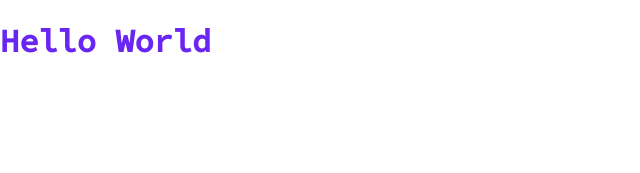
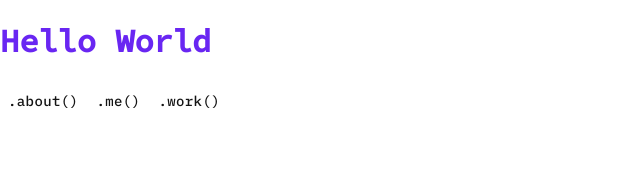
Before and after one commit to yeftanmaa/react-web-portfolio, a React (Create React App) app: page / in a window 1280 px wide. Shown: the top 173 px of the page, without its empty margins (0-640 px from the left). Built offline with nearby package versions, Linux system fonts and the light colour scheme.

Commit message:
Adding atom link component

```diff
--- a/src/App.js
+++ b/src/App.js
@@ -1,10 +1,19 @@
 import React from 'react';
 import '../src/components/sass/global-styles.scss';
+import LinkAbout from './components/atoms/Link/link-about';
+import LinkMe from './components/atoms/Link/link-me';
+import LinkWork from './components/atoms/Link/link-work';
 
 function App() {
   return (
     <div className="App">
       <h1>Hello World</h1>
+      <div>
+        <LinkAbout />
+        <LinkMe />
+        <LinkWork />
+      </div>
+
     </div>
   );
 }
--- /dev/null
+++ b/src/components/atoms/Link/link-about.jsx
@@ -0,0 +1,11 @@
+import React from "react";
+import { Button } from "@mui/material";
+import './styles.scss';
+
+const LinkAbout = () => {
+    return (
+        <Button href="/" className="property">{'.about()'}</Button>
+    );
+}
+
+export default LinkAbout;
--- /dev/null
+++ b/src/components/atoms/Link/link-me.jsx
@@ -0,0 +1,11 @@
+import React from "react";
+import { Button } from "@mui/material";
+import './styles.scss';
+
+const LinkMe = () => {
+    return (
+        <Button href="/" className="property">{'.me()'}</Button>
+    );
+}
+
+export default LinkMe;
--- /dev/null
+++ b/src/components/atoms/Link/link-work.jsx
@@ -0,0 +1,11 @@
+import React from "react";
+import { Button } from "@mui/material";
+import './styles.scss';
+
+const LinkWork = () => {
+    return (
+        <Button href="/" className="property">{'.work()'}</Button>
+    );
+}
+
+export default LinkWork;
--- /dev/null
+++ b/src/components/atoms/Link/styles.scss
@@ -0,0 +1,5 @@
+@import "../../sass/global-styles.scss";
+
+.property {
+    @include navbarLink;
+}
--- a/src/components/sass/abstracts/_color.scss
+++ b/src/components/sass/abstracts/_color.scss
@@ -3,3 +3,5 @@ $color-primary-muted: #BEBEBE;
 $color-secondary-muted: #878787;
 $color-white: #FFF;
 $color-highlight: #6926F2;
+
+$normal-size: 30px;
--- a/src/components/sass/abstracts/_mixins.scss
+++ b/src/components/sass/abstracts/_mixins.scss
@@ -11,3 +11,9 @@
 @mixin heading {
     font-family: $text-description;
 }
+
+@mixin navbarLink {
+    color: $color-primary !important;
+    font-family: $text-subheading !important;
+    text-transform: lowercase !important;
+}
--- a/src/index.js
+++ b/src/index.js
@@ -5,17 +5,7 @@ import reportWebVitals from './reportWebVitals';
 import { ThemeProvider, createTheme } from '@mui/material/styles';
 import App from './App';
 
-// global font family
-const theme = createTheme({
-  typography: {
-    fontFamily: [
-      'IBM Plex Mono',
-      'Montserrat',
-      'Inter',
-      'Source Code Pro'
-    ].join(','),
-  },
-});
+const theme = createTheme({});
 
 
 const root = ReactDOM.createRoot(document.getElementById('root'));
```
